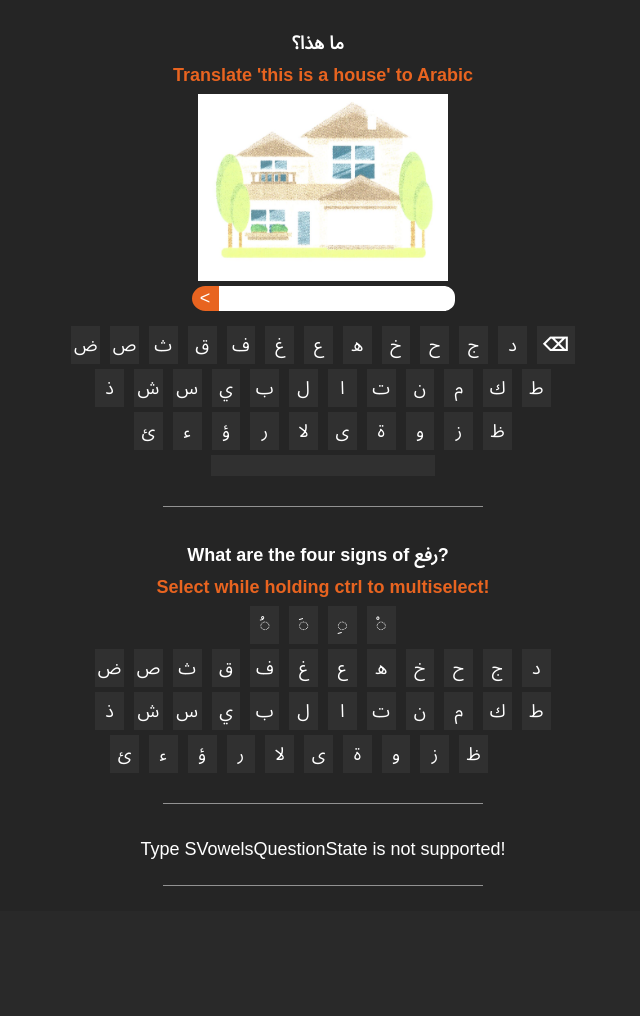
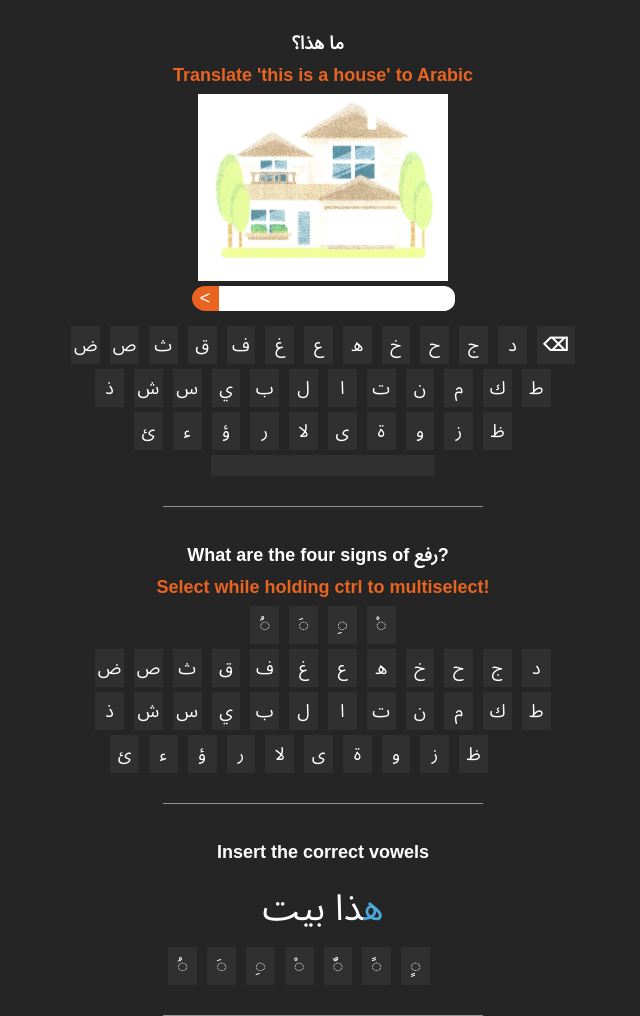
Before and after one commit to ARedaUni/gonahwapp, a plain HTML site: page index.html in a window 1280 px wide. Shown: the part 80-1096 px from the top of the page, without its empty margins (317-957 px from the left). Before the commit the page ends 991 px from the top, so only its background shows below. Drawn offline with Linux system fonts and the light colour scheme.

Commit message:
Add keyboard; add spanned skeleton

```diff
--- a/data.js
+++ b/data.js
@@ -23,5 +23,5 @@ const questionData = [
             single: true, // single harakat
             double: false, // tanween
         }),
-    new SVowelsQuestionState("هَذَا بَيتٌ"),
+    new SVowelsQuestionState("هَذَاْ بَيْتٌ"),
 ];
--- a/keyboard.js
+++ b/keyboard.js
@@ -7,22 +7,22 @@ class Keyboard {
         this.HTML.root = document.createElement("div");
         this.HTML.root.className = "arabic-keyboard";
         this.HTML.characterKeys = [];
-        this.HTML.activeKeys = [];
-        this.HTML.redKeys = [];
-        this.HTML.greenKeys = [];
     }
 
     static setupForSV(view) {
         let kb = new Keyboard();
+        kb.HTML.activeKeys = [];
+        kb.HTML.redKeys = [];
+        kb.HTML.greenKeys = [];
         kb.view = view;
         kb.data = view.data;
         kb.addShortVowels(
-            view.data.keyboard.single, view.data.keyboard.double,
-            Keyboard._onSVClick);
+            Keyboard._onSVClick,
+            view.data.keyboard.single, view.data.keyboard.double);
         if (view.data.keyboard.letters) {
             kb.addLetters(Keyboard._onSVClick);
         }
-        kb.addSubmitButton(Keyboard._onSVSubmit);
+        kb.addSubmitButton(Keyboard._onSVSubmit, kb.HTML.bottomRow);
         return kb;
     }
 
@@ -32,8 +32,8 @@ class Keyboard {
         kb.data = view.data;
         kb.input = view.input;
         kb.addShortVowels(
-            view.data.input.svowels, view.data.input.svowels,
-            Keyboard._SAClick);
+            Keyboard._SAClick,
+            view.data.input.svowels, view.data.input.svowels);
         kb.addLetters(Keyboard._onSAClick);
         kb.addSpaceButton(Keyboard._onSASpaceClick);
         kb.addBackspaceButton(Keyboard._onSABackspaceClick);
@@ -101,39 +101,18 @@ class Keyboard {
         kb.view.update();
     }
 
-    update() {
-        for (let key of this.HTML.characterKeys) {
-            key.removeAttribute("active");
-        }
-        for (let key of this.HTML.activeKeys) {
-            key.setAttribute("active", "");
-        }
-        for (let key of this.HTML.greenKeys) {
-            key.setAttribute("correct", "");
-        }
-        for (let key of this.HTML.redKeys) {
-            key.setAttribute("wrong", "");
-        }
-        if (this.HTML.activeKeys.length > 0) {
-            this.HTML.submitBtn.removeAttribute("disabled");
-        } else {
-            this.HTML.submitBtn.setAttribute("disabled", "");
-        }
-        return this.HTML.root;
-    }
-
     hide() {
         this.HTML.root.setAttribute("hidden", "");
     }
 
-    addShortVowels(single=true, double=true, onClick) {
+    addShortVowels(onClick, single=true, double=true) {
         this.HTML.svowelRow = document.createElement("div");
         let svowelRowChars = [];
         if (single)
             svowelRowChars.push(svowel.DAMMA, svowel.FATHA, svowel.KASRA, svowel.SUKOON);
         if (double)
             svowelRowChars.push(svowel.DAMMATAN, svowel.FATHATAN, svowel.KASRATAN);
-        this._createButtons(svowelRowChars, this.HTML.svowelRow, onClick);
+        this._createButtons(onClick, svowelRowChars, this.HTML.svowelRow);
         this.HTML.root.appendChild(this.HTML.svowelRow);
     }
 
@@ -149,9 +128,9 @@ class Keyboard {
         const bottomRowChars = ["ئ", "ء", "ؤ", "ر", "ﻻ", "ى",
             "ة", "و", "ز", "ظ"];
 
-        this._createButtons(topRowChars, this.HTML.topRow, onClick);
-        this._createButtons(middleRowChars, this.HTML.middleRow, onClick);
-        this._createButtons(bottomRowChars, this.HTML.bottomRow, onClick);
+        this._createButtons(onClick, topRowChars, this.HTML.topRow);
+        this._createButtons(onClick, middleRowChars, this.HTML.middleRow);
+        this._createButtons(onClick, bottomRowChars, this.HTML.bottomRow);
 
         this.HTML.root.appendChild(this.HTML.topRow);
         this.HTML.root.appendChild(this.HTML.middleRow);
@@ -159,7 +138,7 @@ class Keyboard {
 
     }
 
-    addSubmitButton(onSubmit) {
+    addSubmitButton(onSubmit, row) {
         let submitNode = document.createTextNode("➡");
         let submitDiv = document.createElement("div");
         submitDiv.keyboard = this;
@@ -168,7 +147,7 @@ class Keyboard {
         submitDiv.addEventListener("click", onSubmit);
         submitDiv.setAttribute("disabled", "");
         this.HTML.submitBtn = submitDiv;
-        this.HTML.bottomRow.appendChild(submitDiv);
+        row.appendChild(submitDiv);
     }
 
     addSpaceButton(onSpace) {
@@ -192,7 +171,7 @@ class Keyboard {
         this.HTML.topRow.appendChild(backspaceBtn);
     }
 
-    _createButtons(chars, row, onClick) {
+    _createButtons(onClick, chars, row) {
         for (let char of chars) {
             const button = document.createElement("div");
             button.className = "arabic-keyboard-btn";
--- a/question-states.js
+++ b/question-states.js
@@ -67,12 +67,14 @@ class SVowelsQuestionState {
     // Assume sukoon if no harakah
     constructor(answer) {
         this.answer = answer;
-        this.prompt = SVowelsQuestionState.getSkeleton(this.answer);
+        this.prompt = "Insert the correct vowels";
+        this.skeleton = SVowelsQuestionState.getSkeleton(this.answer);
         this.attempts = [];
     }
 
     static getSkeleton(text) {
-        // TODO: Remove svwoels then return
+        const vowels = Object.values(svowel).map(v => v[0]);
+        return text.split("").filter(x => vowels.indexOf(x) === -1).join("");
     }
 
     try(value) {
--- a/question-views.js
+++ b/question-views.js
@@ -8,11 +8,15 @@ const QuestionViewHelper = {
     },
 
     defaultPrompt(view) {
-        // Create prompt
         view.HTML.prompt = document.createElement("p");
         let promptNode = document.createTextNode(view.data.prompt);
         view.HTML.prompt.appendChild(promptNode);
         view.HTML.root.appendChild(view.HTML.prompt);
+    },
+
+    defaultQuestion(view) {
+        this.init(view);
+        this.defaultPrompt(view);
 
         // Create feedback
         view.HTML.feedback = document.createElement("span");
@@ -38,8 +42,7 @@ class SAQuestionView {
 
     update(init=false) {
         if (init) {
-            QuestionViewHelper.init(this);
-            QuestionViewHelper.defaultPrompt(this);
+            QuestionViewHelper.defaultQuestion(this);
             if (this.data.image) {
                 this.HTML.img = document.createElement("img");
                 this.HTML.img.src = this.data.image;
@@ -96,14 +99,31 @@ class SVQuestionView {
 
     update(init=false) {
         if (init) {
-            QuestionViewHelper.init(this);
-            QuestionViewHelper.defaultPrompt(this);
+            QuestionViewHelper.defaultQuestion(this);
             this.keyboard = Keyboard.setupForSV(this);
             this.HTML.root.appendChild(this.keyboard.HTML.root);
             return this.HTML.root;
         }
 
-        this.keyboard.update();
+        for (let key of this.keyboard.HTML.characterKeys) {
+            key.removeAttribute("active");
+        }
+        for (let key of this.keyboard.HTML.activeKeys) {
+            key.setAttribute("active", "");
+        }
+        for (let key of this.keyboard.HTML.greenKeys) {
+            key.setAttribute("correct", "");
+        }
+        for (let key of this.keyboard.HTML.redKeys) {
+            key.setAttribute("wrong", "");
+        }
+
+        if (this.keyboard.HTML.activeKeys.length > 0) {
+            this.keyboard.HTML.submitBtn.removeAttribute("disabled");
+        } else {
+            this.keyboard.HTML.submitBtn.setAttribute("disabled", "");
+        }
+
         this.HTML.hint.innerText = this.keyboard.hint || this.data.hint;
         this._updateFeedback();
 
@@ -140,3 +160,44 @@ class SVQuestionView {
         }
     }
 }
+
+class SVowelsQuestionView {
+    static flag = {
+        CORRECT: 0,
+        WRONG_PLACE: 1,
+        NOT_FOUND: 2
+    }
+
+    constructor(data) {
+        this.data = data;
+    }
+
+    update(init=false) {
+        if (init) {
+            QuestionViewHelper.init(this);
+            QuestionViewHelper.defaultPrompt(this);
+            this.HTML.skeleton = document.createElement("div");
+            this.HTML.skeleton.className = "svowel-skeleton";
+            const skeleton_letters = this.data.skeleton.split("");
+            for (let i = 0; i < skeleton_letters.length; i++) {
+                let letter = document.createElement("span");
+                letter.innerText = skeleton_letters[i];
+                this.HTML.skeleton.appendChild(letter);
+            }
+            this.HTML.root.appendChild(this.HTML.skeleton);
+
+            this.keyboard = new Keyboard();
+            this.keyboard.selected = 0;
+            this.keyboard.addShortVowels(() => {}, true, true);
+            this.keyboard.addSubmitButton(() => {}, this.keyboard.HTML.svowelRow);
+            this.HTML.root.append(this.keyboard.HTML.root);
+        }
+
+        for (let letter of this.HTML.skeleton.children) {
+            // Feedback goes here
+        }
+        this.HTML.skeleton.children[this.keyboard.selected].className = "regular";
+
+        return this.HTML.root;
+    }
+}
--- a/script.js
+++ b/script.js
@@ -10,6 +10,10 @@ function loadQuestions() {
             root = qv.update(true);
         } else if (q instanceof SAQuestionState) {
             let qv = new SAQuestionView(q);
+            questionViews.push(qv);
+            root = qv.update(true);
+        } else if (q instanceof SVowelsQuestionState) {
+            let qv = new SVowelsQuestionView(q);
             questionViews.push(qv);
             root = qv.update(true);
         } else {
--- a/style.css
+++ b/style.css
@@ -102,6 +102,10 @@ img {
 .short-answer {
     display: flex;
     justify-content: center;
+}
+
+.svowel-skeleton {
+    font-size: 2em;
 }
 
 input[type="text"] {
```
